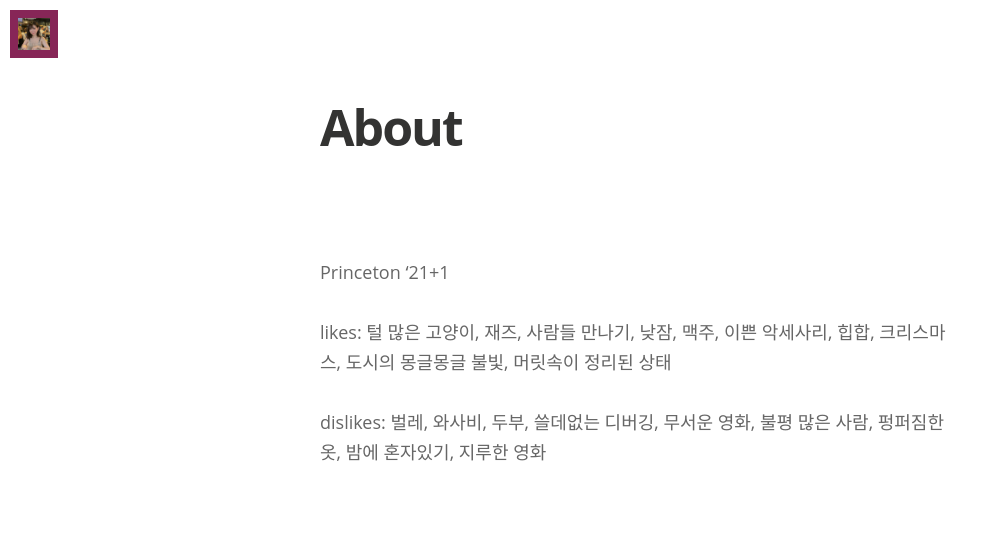
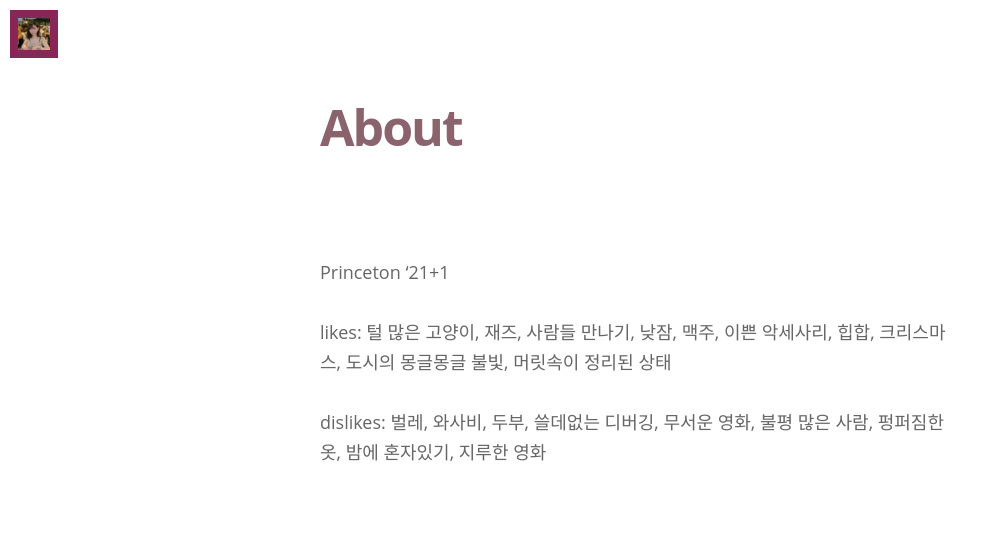
Before and after one commit to minniie/minniie.github.io, a Jekyll site: the page built from about.md, in a window 1280 px wide. Shown: the top 537 px of the page, without its empty margins (0-998 px from the left). Built offline with Jekyll 4.4.1, drawn with Linux system fonts in a browser that asks for light colours; nearby versions of some CDN libraries; some web fonts are replaced; grey boxes are pictures that could not be loaded.

Commit message:
Update main.sass

```diff
--- a/css/main.sass
+++ b/css/main.sass
@@ -340,7 +340,7 @@ body
       letter-spacing: -0.04em
       font-size: 50px
       line-height: 1.1
-      color: #333332
+      color: #8B636C
       margin-bottom: 16px
     .author-image
       display: inline-block
```
